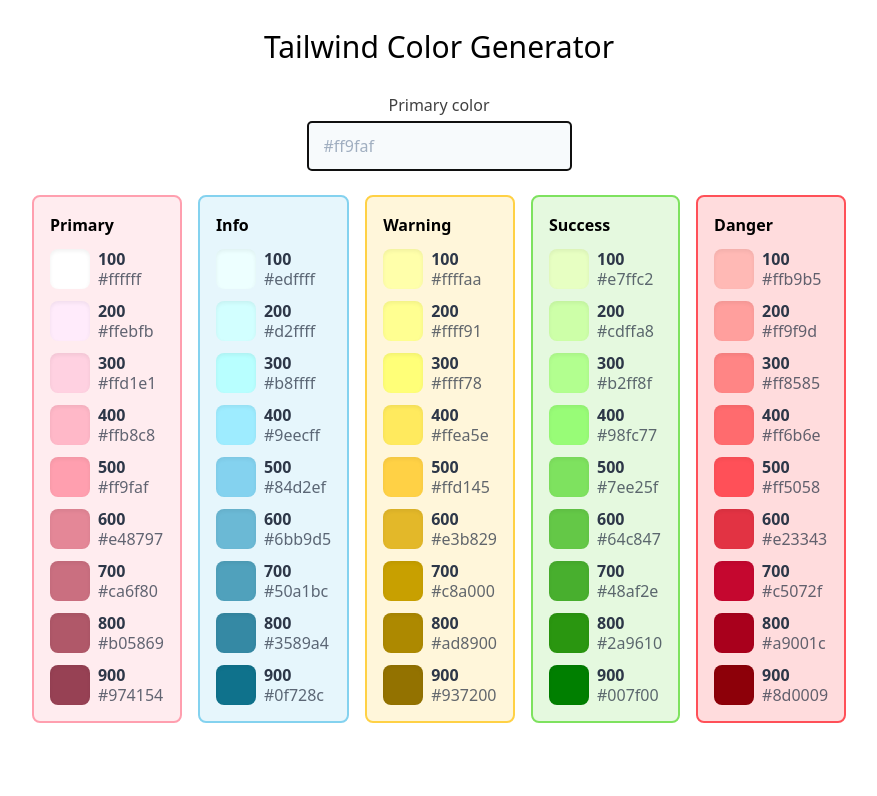
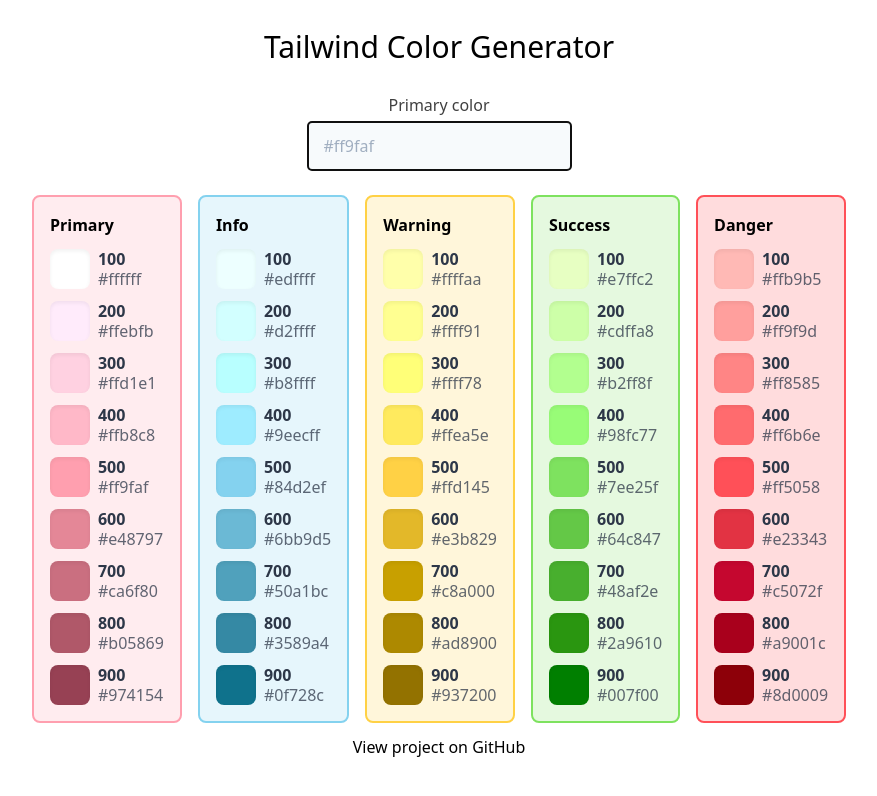
Before and after one commit to bluwy/tailwind-color-gen, a Vue app: page / in a window 1280 px wide. Shown: the top 796 px of the page, without its empty margins (201-1078 px from the left). Built offline with nearby package versions, Linux system fonts and the light colour scheme.

Commit message:
Add footer

```diff
--- a/src/App.vue
+++ b/src/App.vue
@@ -1,8 +1,10 @@
 <template>
   <div class="flex flex-col justify-center items-center">
-    <h1 class="text-3xl my-6">
-      Tailwind Color Generator
-    </h1>
+    <header>
+      <h1 class="text-3xl my-6">
+        Tailwind Color Generator
+      </h1>
+    </header>
     <label
       for="color"
       class="opacity-75 mb-1"
@@ -37,6 +39,11 @@
         :color="dangerColor"
       />
     </section>
+    <footer class="text-center py-3">
+      <p>
+        View project on <a href="https://github.com/bjornlug/tailwind-color-gen">GitHub</a>
+      </p>
+    </footer>
   </div>
 </template>
 
```
